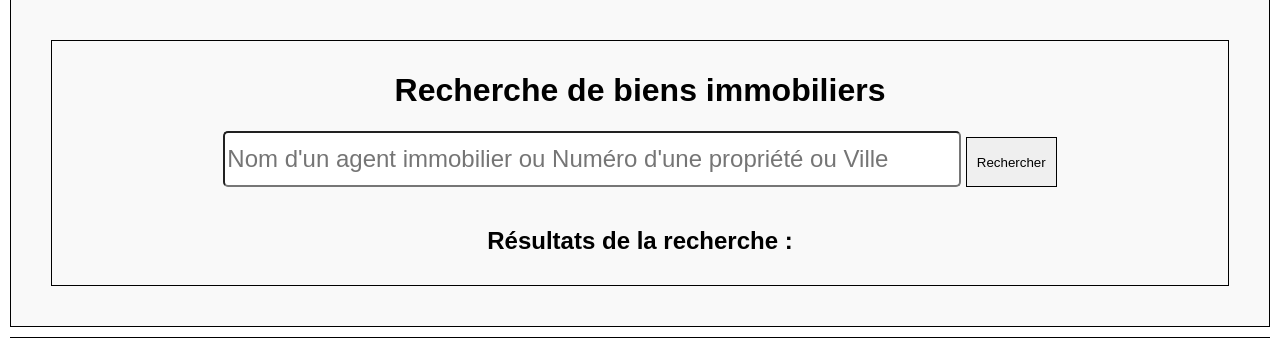
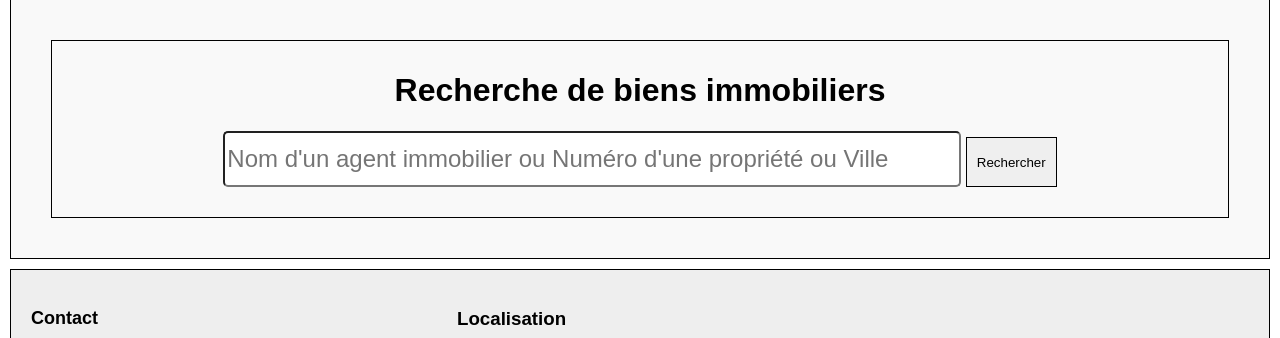
Before and after one commit to BaptisteTUARON/Projet-Piscine-2025, a PHP site: page /recherche.php in a window 1280 px wide. Shown: the part 265-603 px from the top of the page. Run offline with PHP 8.4, Linux system fonts and the light colour scheme.

Commit message:
maj details recherche affichage

```diff
--- a/recherche.php
+++ b/recherche.php
@@ -49,7 +49,6 @@
                     <button id="boutonRecherche" type="submit">Rechercher</button>
                 </form>
                 <div id="resultatsRecherche">
-                    <h2>Résultats de la recherche : </h2>
                     <?php include 'resultats_recherche.php'; ?>
                 </div>
             </div>
--- a/resultats_recherche.php
+++ b/resultats_recherche.php
@@ -19,6 +19,9 @@
     $result2 = mysqli_query($db_handle, $sql2);
 
     $found = false;
+
+    echo "<h2>Résultats de la recherche : </h2>";
+
     while ($data = mysqli_fetch_assoc($result)) {
         if (stripos($data['ID'], $search) !== false || stripos($data['Ville'], $search) !== false) {
 
```
